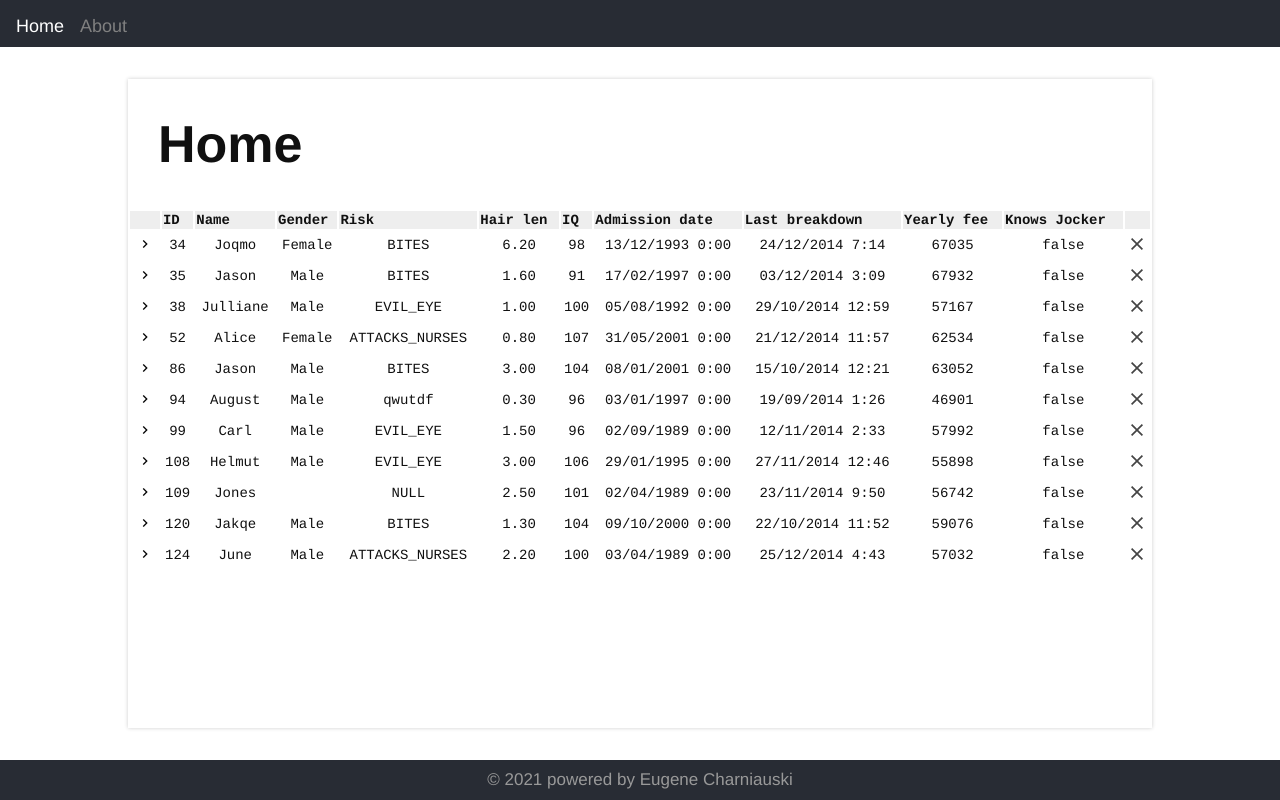
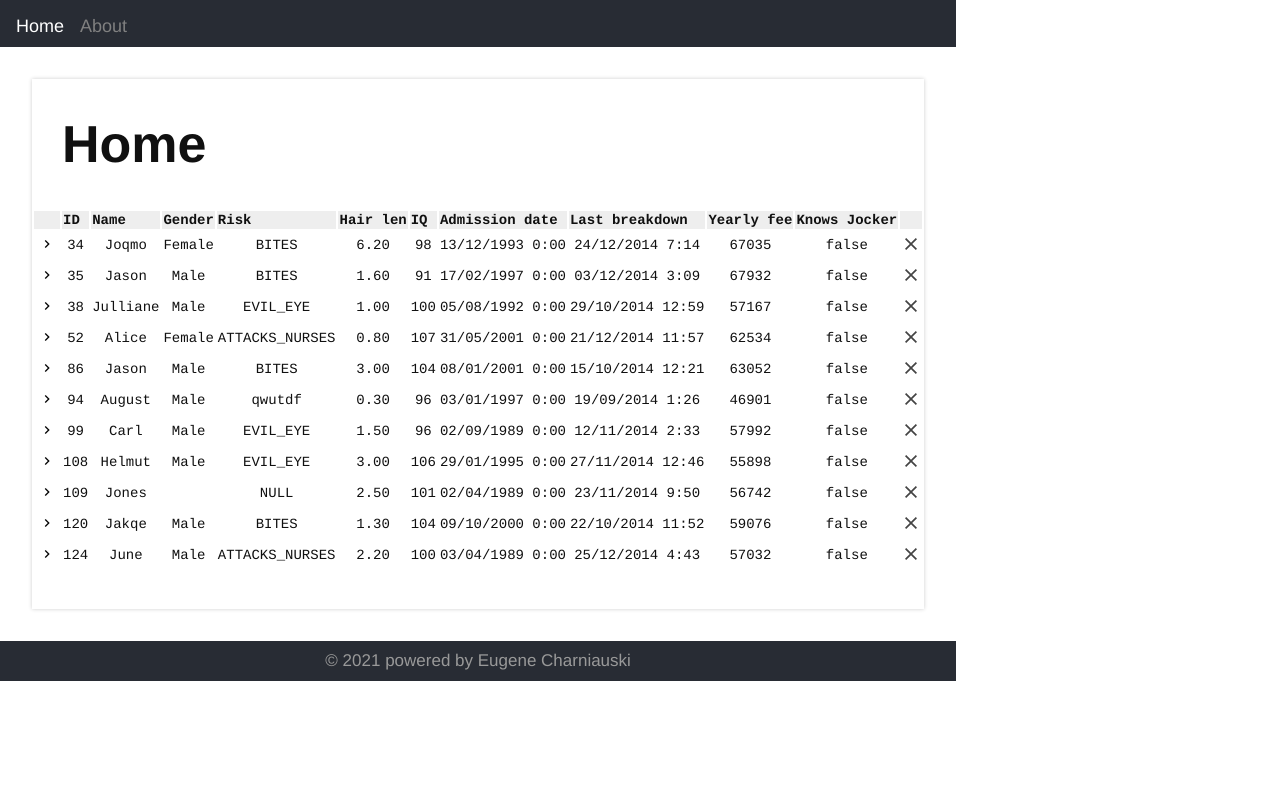
Before and after one commit to ycharniauski/joker, a React (Create React App) app: page / in a window 1280 px wide. Built offline with nearby package versions, Linux system fonts and the light colour scheme.

Commit message:
Add root div to document body, setup min height for home page

```diff
--- a/src/index.html
+++ b/src/index.html
@@ -5,6 +5,7 @@
   <meta name="viewport" content="width=device-width, initial-scale=1.0">
   <title>GraphAware</title>
 </head>
-<body id="root">
+<body>
+  <div id="root"></div>
 </body>
 </html>
--- a/src/screens/Home/Home.scss
+++ b/src/screens/Home/Home.scss
@@ -14,6 +14,7 @@
 
   &__content {
     width: 100%;
+    min-height: 50vh;
   }
 
   &__loading {
```
